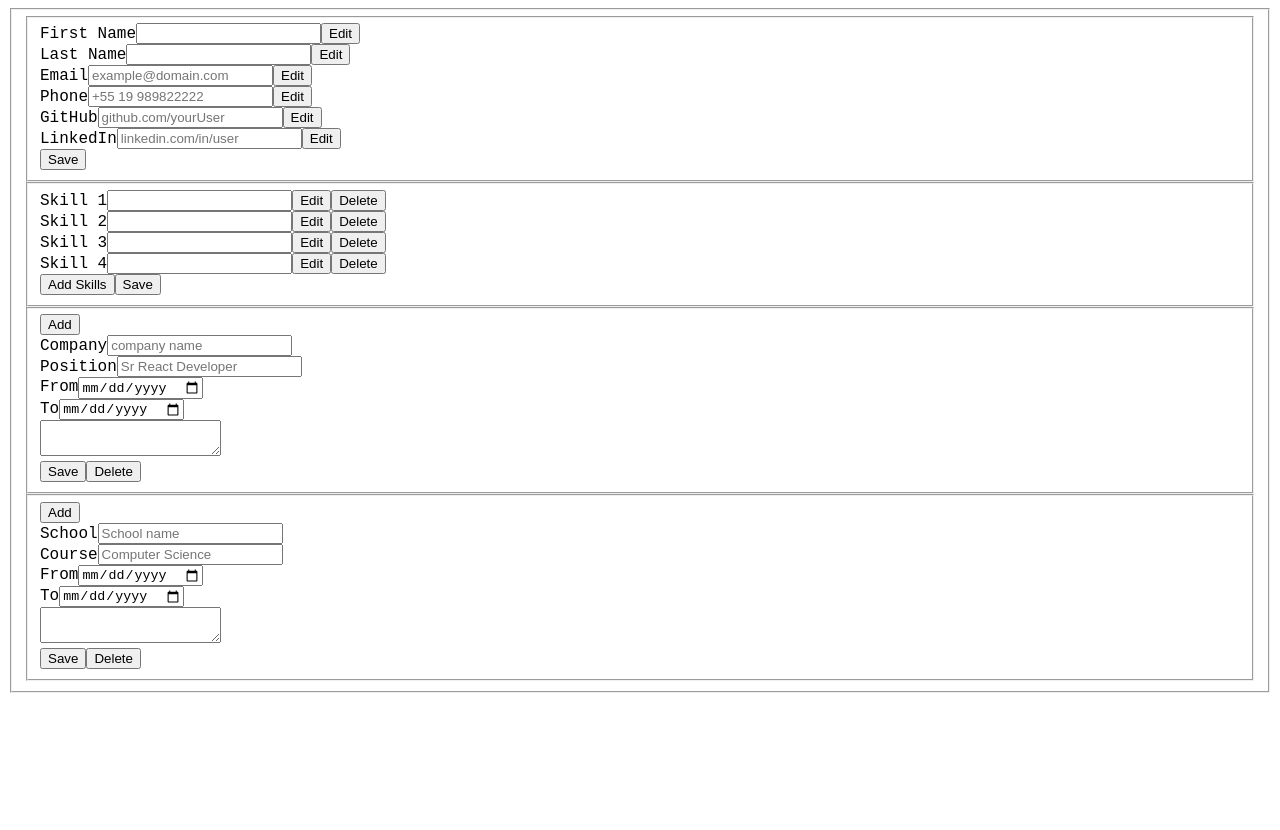
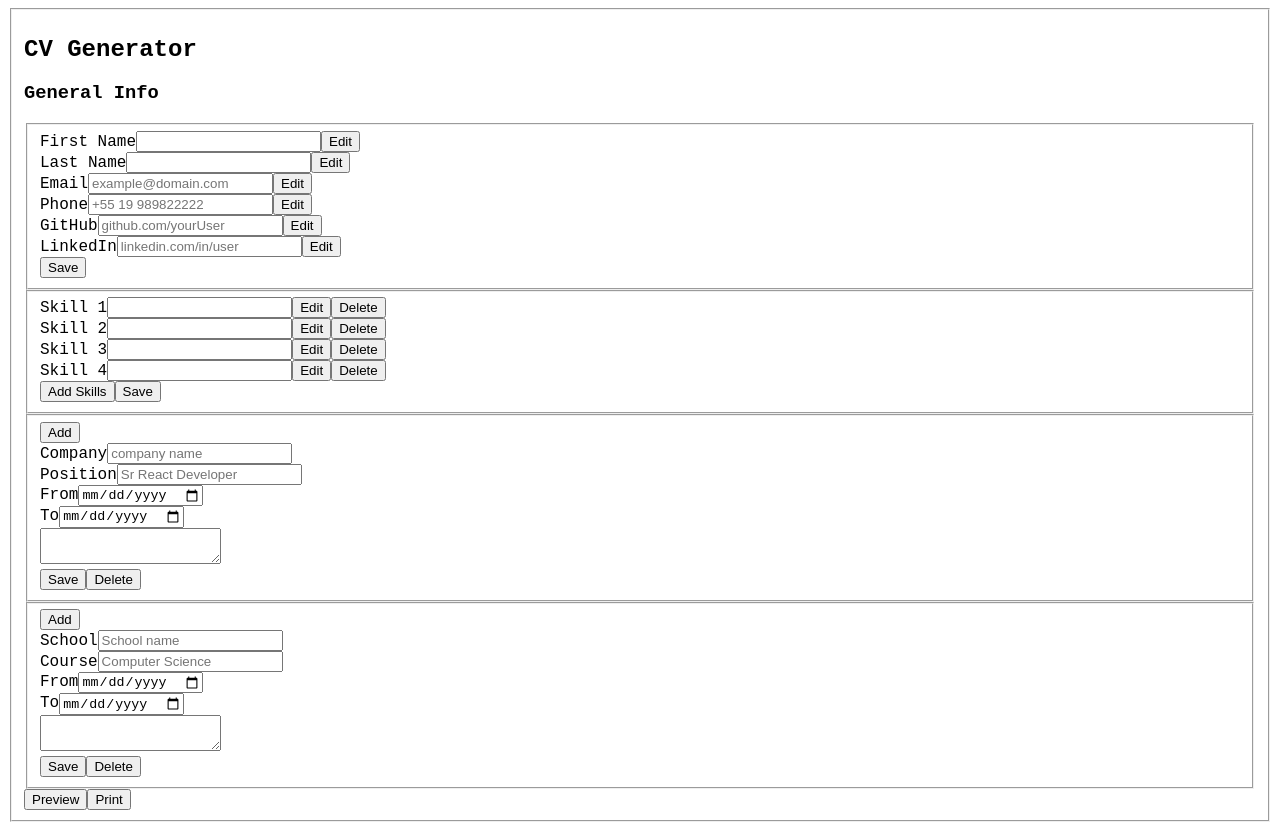
Before and after one commit to giovanniPepi/cv-project, a React (Create React App) app: page / in a window 1280 px wide. Before the commit the page ends 800 px from the top, so only its background shows below. Built offline with nearby package versions, Linux system fonts and the light colour scheme.

Commit message:
Add base App structure

```diff
--- a/public/index.html
+++ b/public/index.html
@@ -5,15 +5,7 @@
     <link rel="icon" href="%PUBLIC_URL%/favicon.ico" />
     <meta name="viewport" content="width=device-width, initial-scale=1" />
     <meta name="theme-color" content="#000000" />
-    <meta
-      name="description"
-      content="Web site created using create-react-app"
-    />
     <link rel="apple-touch-icon" href="%PUBLIC_URL%/logo192.png" />
-    <!--
-      manifest.json provides metadata used when your web app is installed on a
-      user's mobile device or desktop. See https://developers.google.com/web/fundamentals/web-app-manifest/
-    -->
     <link rel="manifest" href="%PUBLIC_URL%/manifest.json" />
     <!--
       Notice the use of %PUBLIC_URL% in the tags above.
@@ -24,20 +16,10 @@
       work correctly both with client-side routing and a non-root public URL.
       Learn how to configure a non-root public URL by running `npm run build`.
     -->
-    <title>React App</title>
+    <title>CV Generator</title>
   </head>
   <body>
     <noscript>You need to enable JavaScript to run this app.</noscript>
     <div id="root"></div>
-    <!--
-      This HTML file is a template.
-      If you open it directly in the browser, you will see an empty page.
-
-      You can add webfonts, meta tags, or analytics to this file.
-      The build step will place the bundled scripts into the <body> tag.
-
-      To begin the development, run `npm start` or `yarn start`.
-      To create a production bundle, use `npm run build` or `yarn build`.
-    -->
   </body>
 </html>
--- a/src/App.js
+++ b/src/App.js
@@ -10,10 +10,14 @@ class App extends Component {
     return (
       <form className="App" id="mainForm">
         <fieldset>
+          <h2>CV Generator</h2>
+          <h3>General Info</h3>
           <Personal />
           <Skills />
           <Experience />
           <Education />
+          <button>Preview</button>
+          <button>Print</button>
         </fieldset>
       </form>
     );
```
